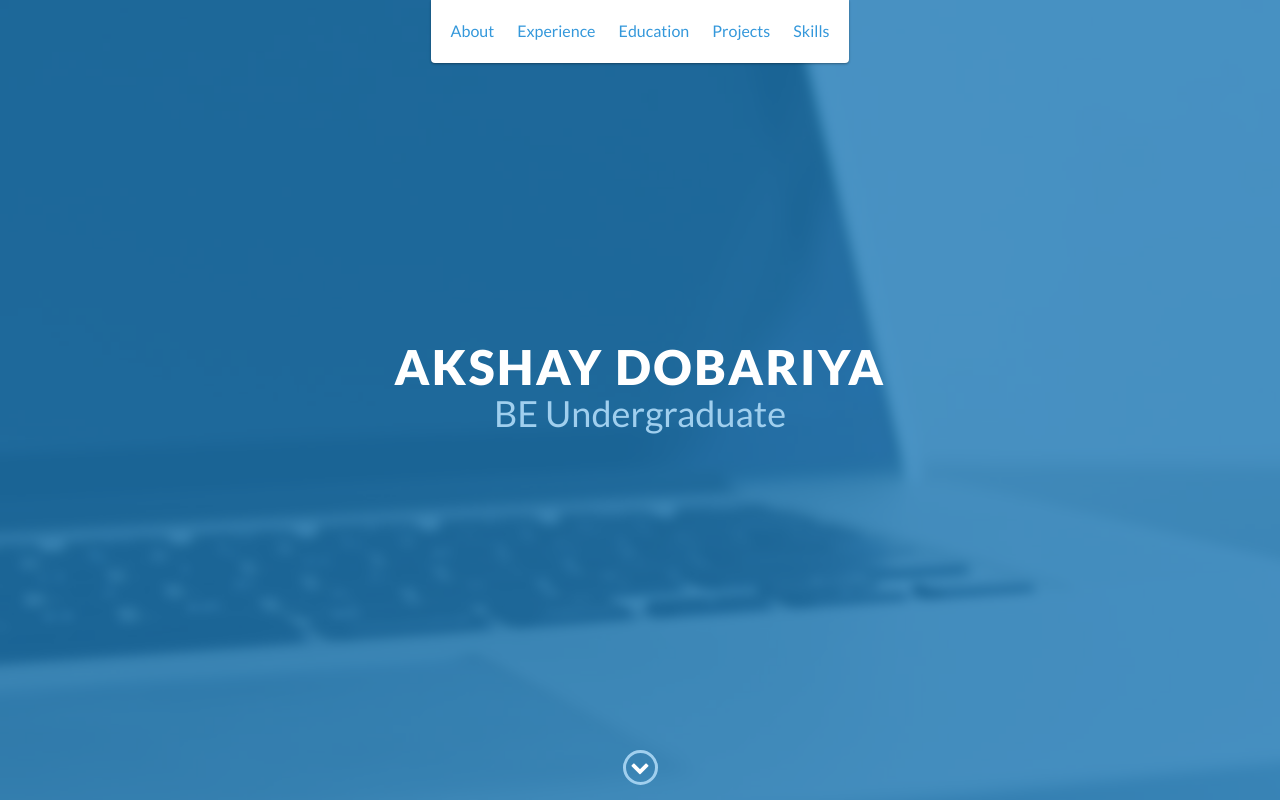
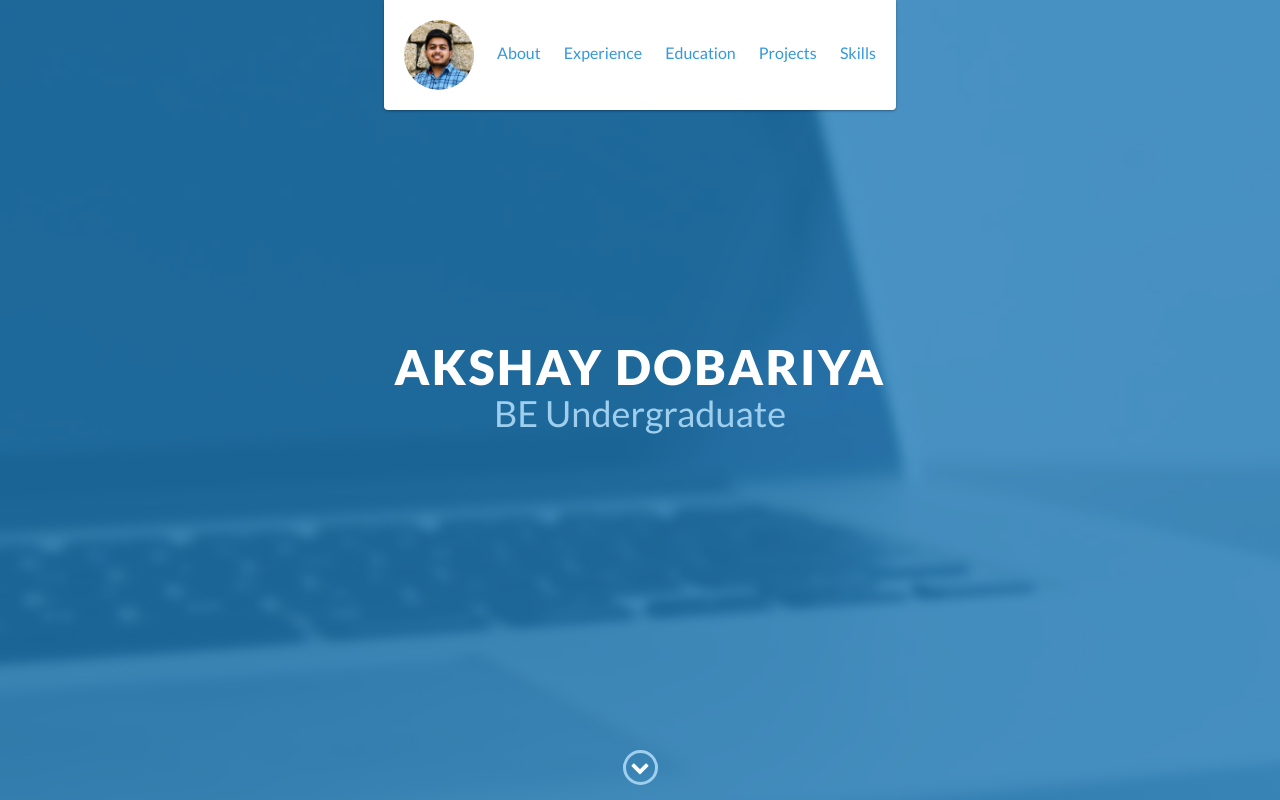
Before and after one commit to akshay-it24/akshay-it.github.io, a website: page index.html in a window 1280 px wide. Shown: the top 800 px of the page. Drawn offline with nearby package versions, Linux system fonts and the light colour scheme.

Commit message:
add profile

```diff
--- a/index.html
+++ b/index.html
@@ -24,6 +24,9 @@
             <span>Close</span> <i class="fa fa-times" aria-hidden="true"></i>
         </div>
         <ul id="menu" class="shadow">
+            <li>
+                <a href="#lead"><img src="images/profile.jpg" style="width: 70px;height: 70px;border-radius: 50%;" alt="profile"></a>
+            </li>
             <li>
                 <a href="#about">About</a>
             </li>
```
Also changed, not shown: images/profile.jpg (added).
